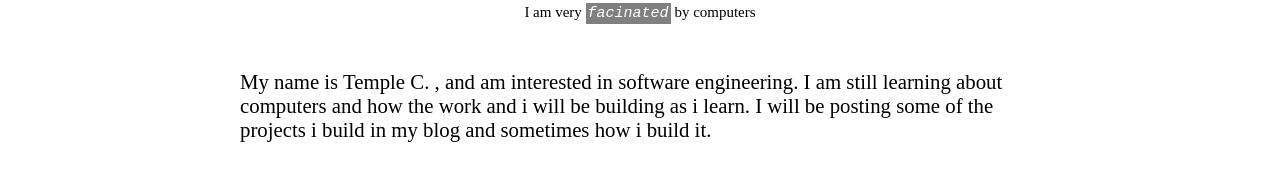
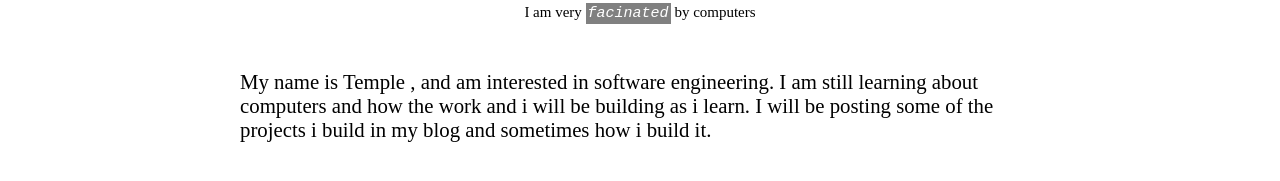
Before and after one commit to tempchuks/canter, a plain HTML site: page index.html in a window 1280 px wide. Shown: the part 379-560 px from the top of the page. Drawn offline with Linux system fonts and the light colour scheme.

```diff
--- a/index.html
+++ b/index.html
@@ -36,7 +36,7 @@
         </div>
         <section>
             <div>
-                <p>My name is Temple C. , and am interested in software engineering. I am still learning about computers and how the work and i will be building as i learn. I will be posting some of the projects i build in my blog and sometimes how i build it.</p>
+                <p>My name is Temple , and am interested in software engineering. I am still learning about computers and how the work and i will be building as i learn. I will be posting some of the projects i build in my blog and sometimes how i build it.</p>
             </div>
         </section>
     </body>
```
